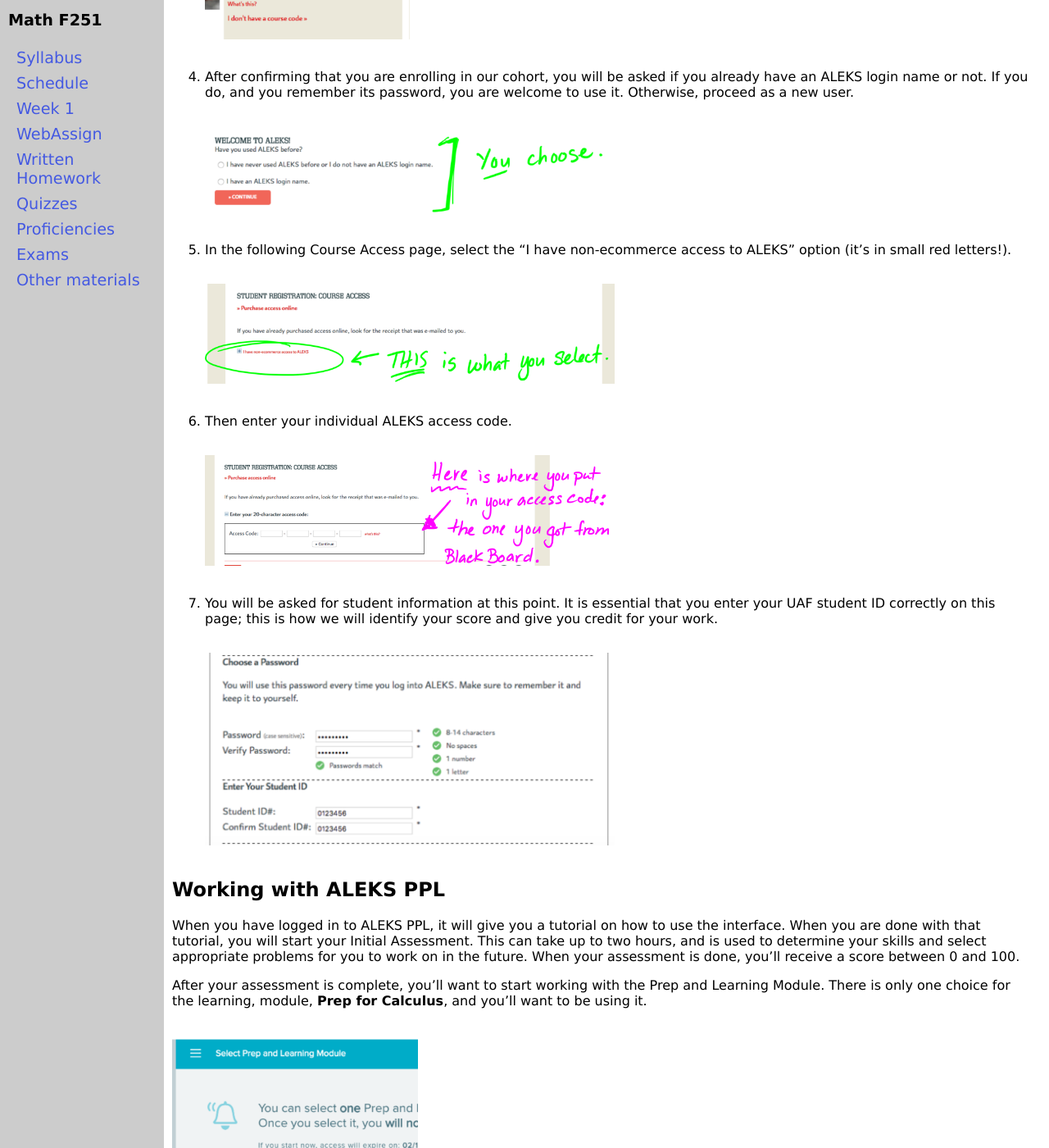
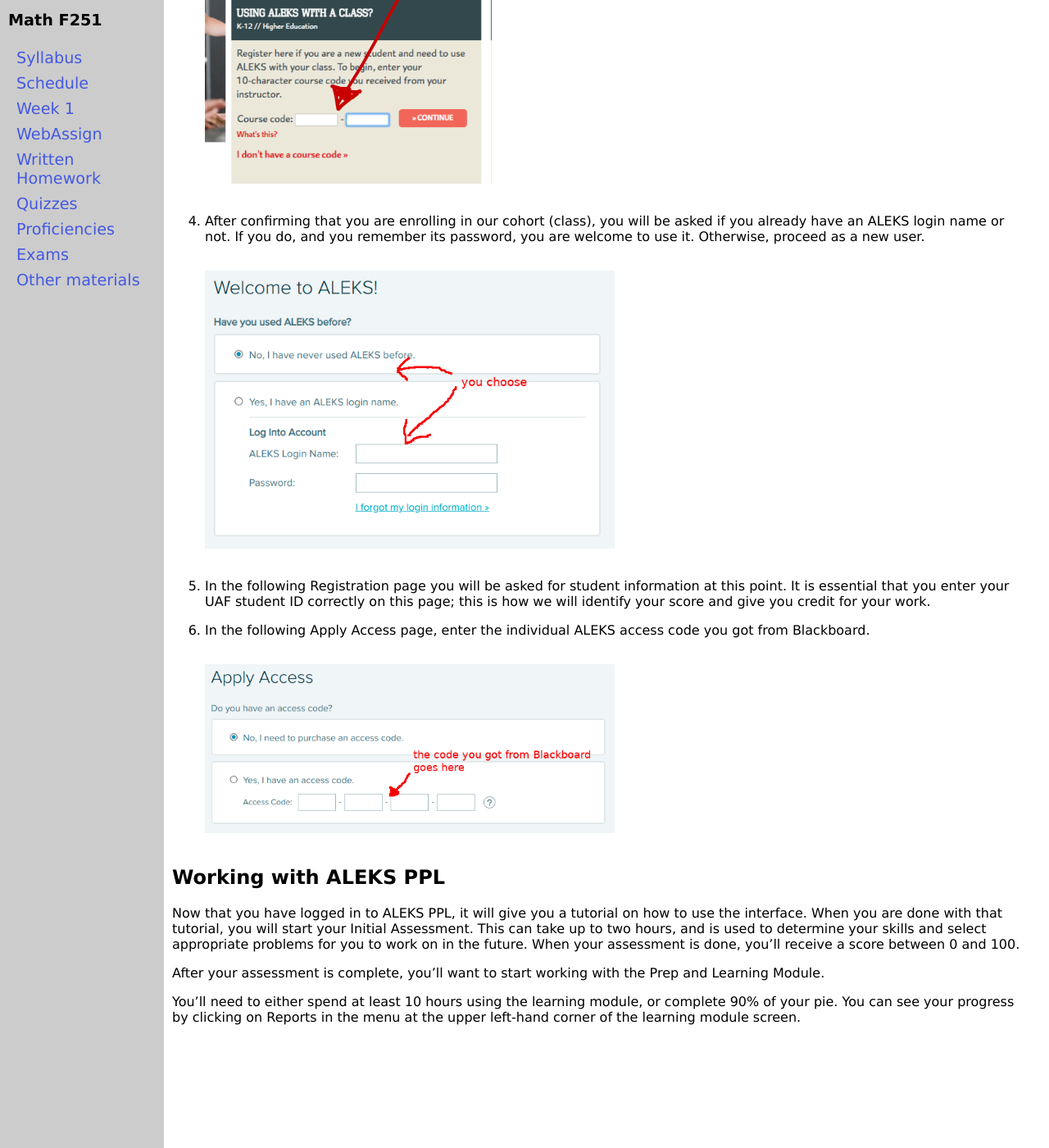
Before and after one commit to uaf-math/calc1, a Jekyll site: the page built from week1.md, in a window 1280 px wide and 1400 px high, scrolled down 1126 px. Shown: the whole window at 82% size. Built offline with Jekyll 4.4.1, drawn with Linux system fonts in a browser that asks for light colours.

Commit message:
ALEKS user interface look changed ... so here is new

```diff
--- a/week1.md
+++ b/week1.md
@@ -34,34 +34,27 @@
 2. Go to [ALEKS](https://www.aleks.com) and click on the yellow new
    student button.
 
-   <div class='x-scroll'><p><img src="assets/ALEKS/login.png" alt="login" width="250px" /></p></div>
+   <div class='x-scroll'><p><img src="assets/ALEKS/login.png" alt="login" width="350px" /></p></div>
 
 3. Enter the class code **YKTTR-MYFNJ** in the next screen.
 
-   <div class='x-scroll'><p><img src="assets/ALEKS/classcode.png" alt="class code" width="250px" /></p></div>
+   <div class='x-scroll'><p><img src="assets/ALEKS/classcode.png" alt="class code" width="350px" /></p></div>
 
-4. After confirming that you are enrolling in our cohort, you will be asked if you already have an ALEKS login name or not.  If you do, and you remember its password, you are welcome to use it.  Otherwise, proceed as a new user.
+4. After confirming that you are enrolling in our cohort (class), you will be asked if you already have an ALEKS login name or not.  If you do, and you remember its password, you are welcome to use it.  Otherwise, proceed as a new user.
 
-   <div class='x-scroll'><p><img src="assets/ALEKS/loginname.png" alt="login name" width="500px" /></p></div>
+   <div class='x-scroll'><p><img src="assets/ALEKS/account-status.png" alt="account status page" width="500px" /></p></div>
 
-5. In the following Course Access page, select the "I have non-ecommerce access to ALEKS" option (it's in small red letters!).
+5. In the following Registration page you will be asked for student information at this point. It is essential that you enter your UAF student ID correctly on this page; this is how we will identify your score and give you credit for your work.
 
-   <div class='x-scroll'><p><img src="assets/ALEKS/registration.png" alt="registration" width="500px" /></p></div>
+6. In the following Apply Access page, enter the individual ALEKS access code you got from Blackboard.
 
-6. Then enter your individual ALEKS access code.
+   <div class='x-scroll'><p><img src="assets/ALEKS/apply-access.png" alt="apply access page" width="500px" /></p></div>
 
-   <div class='x-scroll'><p><img src="assets/ALEKS/access-code.png" alt="access code" width="500px" /></p></div>
-
-7. You will be asked for student information at this point. It is essential that you enter your UAF student ID correctly on this page; this is how we will identify your score and give you credit for your work.
-
-   <div class='x-scroll'><p><img src="assets/ALEKS/passwd-id.png" alt="password/id" width="500px" /></p></div>
 
 ## Working with ALEKS PPL
 
-When you have logged in to ALEKS PPL, it will give you a tutorial on how to use the interface.  When you are done with that tutorial, you will start your Initial Assessment.  This can take up to two hours, and is used to determine your skills and select appropriate problems for you to work on in the future. When your assessment is done, you'll receive a score between 0 and 100.
+Now that you have logged in to ALEKS PPL, it will give you a tutorial on how to use the interface.  When you are done with that tutorial, you will start your Initial Assessment.  This can take up to two hours, and is used to determine your skills and select appropriate problems for you to work on in the future.  When your assessment is done, you'll receive a score between 0 and 100.
 
-After your assessment is complete, you'll want to start working with the Prep and Learning Module.  There is only one choice for the learning, module, **Prep for Calculus**, and you'll want to be using it.
-
-   <div class='x-scroll'><p><img src="assets/ALEKS/learning-module.png" alt="learning-module" width="300px" /></p></div>
+After your assessment is complete, you'll want to start working with the Prep and Learning Module.
 
 You'll need to either spend at least 10 hours using the learning module, or complete 90% of your pie.  You can see your progress by clicking on Reports in the menu at the upper left-hand corner of the learning module screen.
```
Also changed, not shown: assets/ALEKS/account-status.png (added), assets/ALEKS/apply-access.png (added), assets/ALEKS/old/access-code.png (renamed from assets/ALEKS/access-code.png), assets/ALEKS/old/individual-access.png (renamed from assets/ALEKS/individual-access.png), assets/ALEKS/old/learning-module.png (renamed from assets/ALEKS/learning-module.png), assets/ALEKS/old/loginname.png (renamed from assets/ALEKS/loginname.png), assets/ALEKS/old/passwd-id.png (renamed from assets/ALEKS/passwd-id.png), assets/ALEKS/old/registration.png (renamed from assets/ALEKS/registration.png).
